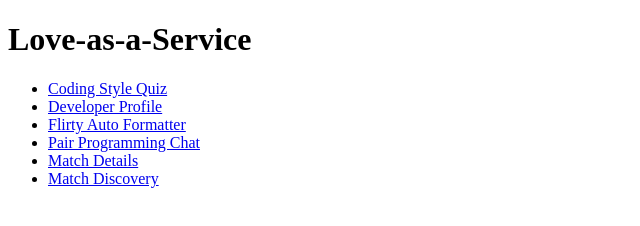
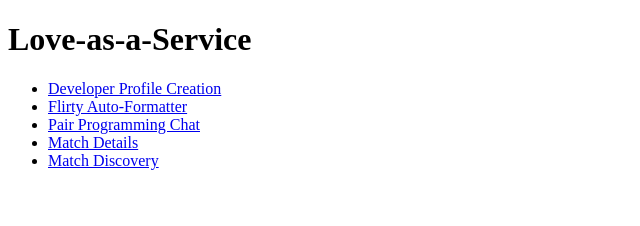
Before and after one commit to LakshmanS27/Love-as-a-Service, a plain HTML site: page index.html in a window 1280 px wide. Shown: the whole page, without its empty margins (0-640 px from the left). Drawn offline with Linux system fonts and the light colour scheme.

Commit message:
Update index.html

```diff
--- a/index.html
+++ b/index.html
@@ -6,12 +6,37 @@
 <body>
   <h1>Love-as-a-Service</h1>
   <ul>
-    <li><a href="stitch_onboarding_coding_style_quiz/">Coding Style Quiz</a></li>
-    <li><a href="developer_profile_creation/">Developer Profile</a></li>
-    <li><a href="flirty_auto-formatter/">Flirty Auto Formatter</a></li>
-    <li><a href="ide-style_pair_programming_chat/">Pair Programming Chat</a></li>
-    <li><a href="match_details/">Match Details</a></li>
-    <li><a href="match_discovery/">Match Discovery</a></li>
+
+    <li>
+      <a href="stitch_onboarding_coding_style_quiz/developer_profile_creation/creation.html">
+        Developer Profile Creation
+      </a>
+    </li>
+
+    <li>
+      <a href="stitch_onboarding_coding_style_quiz/flirty_auto-formatter/auto_format.html">
+        Flirty Auto-Formatter
+      </a>
+    </li>
+
+    <li>
+      <a href="stitch_onboarding_coding_style_quiz/ide-style_pair_programming_chat/code.html">
+        Pair Programming Chat
+      </a>
+    </li>
+
+    <li>
+      <a href="stitch_onboarding_coding_style_quiz/match_details/match.html">
+        Match Details
+      </a>
+    </li>
+
+    <li>
+      <a href="stitch_onboarding_coding_style_quiz/match_discovery/profile.html">
+        Match Discovery
+      </a>
+    </li>
+
   </ul>
 </body>
 </html>
```
